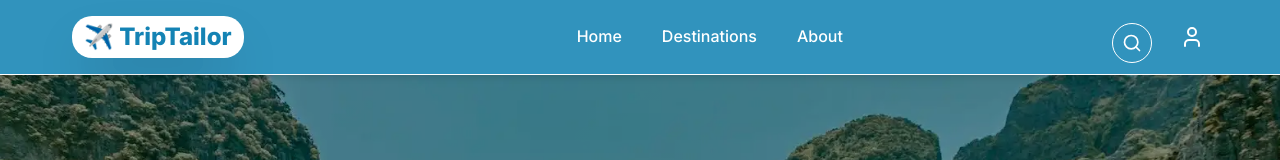
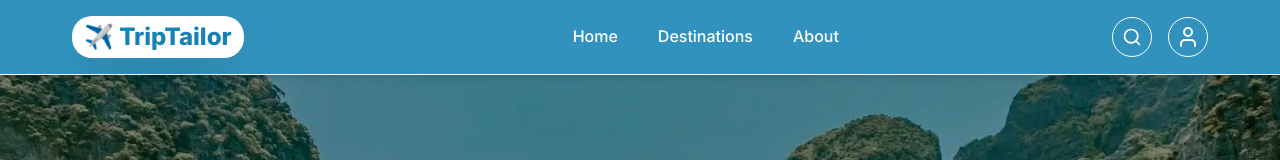
Before and after one commit to papercri/triptailor, a Next.js app: page / in a window 1280 px wide. Shown: the top 160 px of the page. Built offline with nearby package versions, Linux system fonts and the light colour scheme; no server answers.

Commit message:
header nav all fixed

```diff
--- a/src/components/layout/nav/Nav.tsx
+++ b/src/components/layout/nav/Nav.tsx
@@ -58,7 +58,9 @@ function Nav() {
               ) :
               (
                 <>
-                  <Link href="/auth/signin"  data-tooltip-id="signin" data-tooltip-content="Sign In"><User /></Link>
+                  <Link href="/auth/signin"  data-tooltip-id="signin" data-tooltip-content="Sign In" className="flex items-center justify-center !w-10 h-10 rounded-full  transition-all duration-200 group border !border-white hover:!border-gray-200 !decoration-none ">
+                  <User />
+                  </Link>
                   <Tooltip id="signin" />
                 </>
               )}
```
